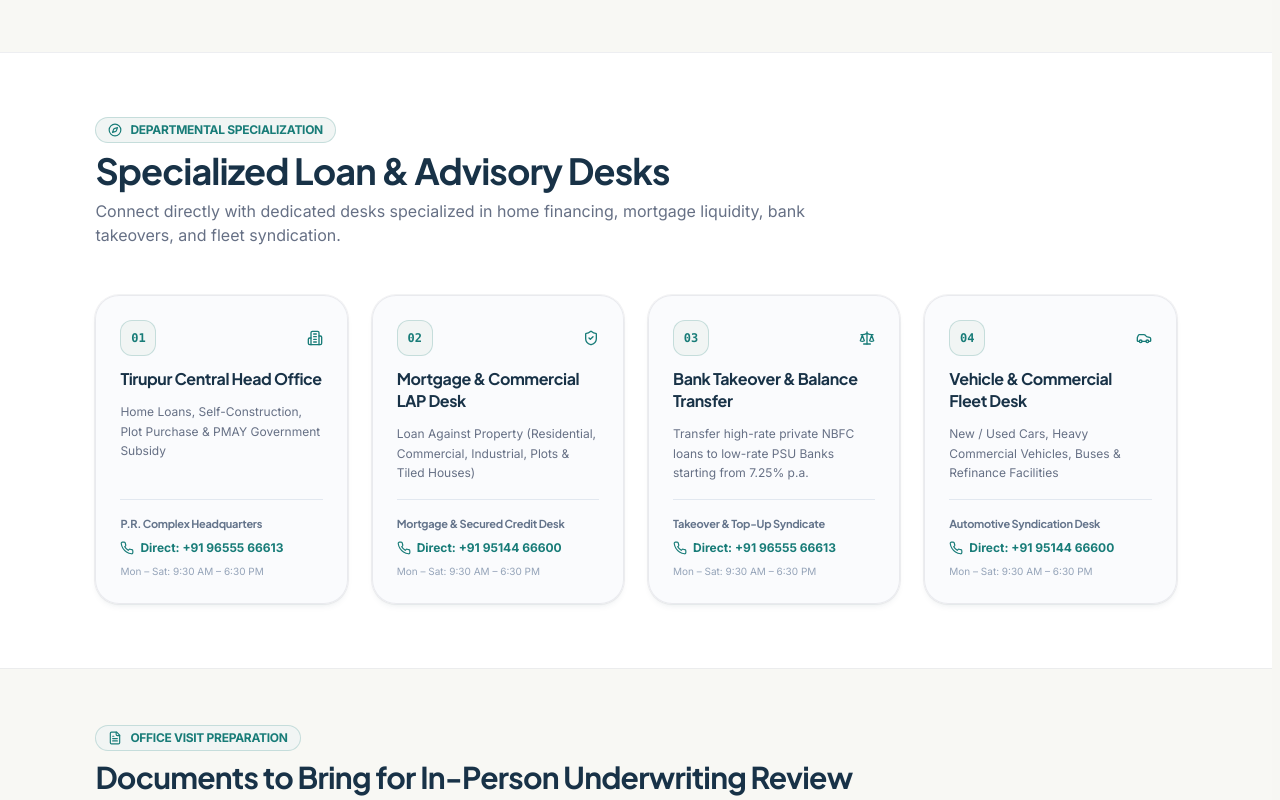
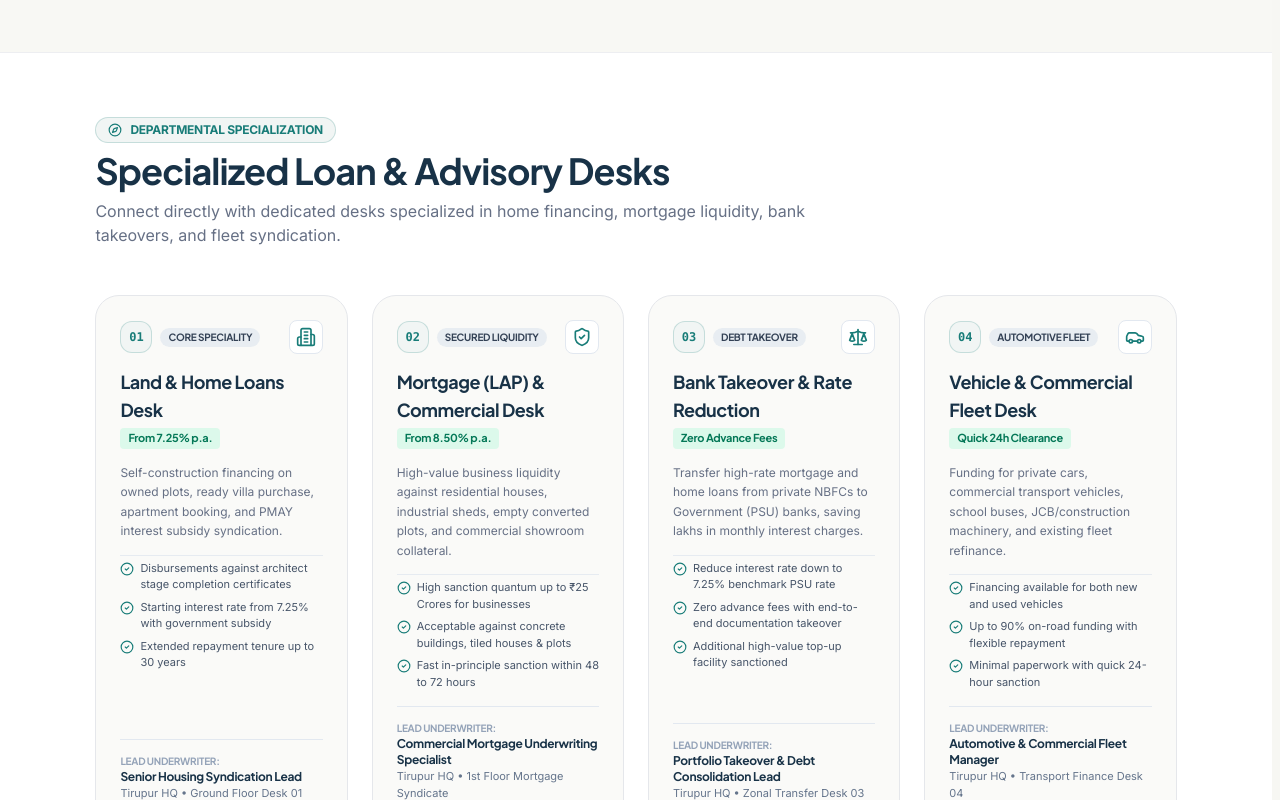
Before and after one commit to GowthamCD6/property-finance-website, a React (Vite) app in the folder client/: page /contact in a window 1280 px wide. Shown: the part 2000-2800 px from the top of the page. Built offline with nearby package versions, Linux system fonts and the light colour scheme; no server answers.

Commit message:
fix(contact): populate 4 specialized loan desks with complete details and apply homepage font family

```diff
--- a/client/src/pages/public/Contact/ContactPage.tsx
+++ b/client/src/pages/public/Contact/ContactPage.tsx
@@ -1,4 +1,4 @@
-import React, { useState, useEffect, useMemo } from 'react';
+import React, { useState, useEffect } from 'react';
 import { Link, useOutletContext } from 'react-router-dom';
 import {
   MapPin,
@@ -24,11 +24,29 @@ import {
   Car,
   Compass,
   ArrowUpRight,
+  Landmark,
+  BadgePercent,
+  Layers,
 } from 'lucide-react';
 import { SiteContent, Service } from '../../../types';
 import { CDN_IMAGES, getHeroSrcSet } from '../../../constants/cloudinaryImages';
 
 const contactHeroImage = CDN_IMAGES.contactHero;
+
+interface SpecializedDesk {
+  number: string;
+  region: string;
+  badge: string;
+  tag: string;
+  focus: string;
+  bulletPoints: string[];
+  officer: string;
+  desk: string;
+  phone: string;
+  cleanPhone: string;
+  timings: string;
+  icon: React.ReactNode;
+}
 
 export const ContactPage: React.FC = () => {
   const context = useOutletContext<{ content?: SiteContent | null; services?: Service[] }>();
@@ -40,7 +58,6 @@ export const ContactPage: React.FC = () => {
   const officeAddress =
     content?.officeAddress ||
     'No. 48, 49, P.R. Complex, Binny Compound Main Street, Kumaran Road, Tirupur - 641601';
-  const businessHours = content?.businessHours || 'Monday – Saturday: 9:30 AM – 6:30 PM (IST)';
 
   const [mounted, setMounted] = useState(false);
   const [tilt, setTilt] = useState({ x: 0, y: 0 });
@@ -80,7 +97,7 @@ export const ContactPage: React.FC = () => {
     };
 
     updateOfficeStatus();
-    const timer = setInterval(updateOfficeStatus, 30000); // refresh every 30s
+    const timer = setInterval(updateOfficeStatus, 30000);
     return () => clearInterval(timer);
   }, []);
 
@@ -137,67 +154,87 @@ export const ContactPage: React.FC = () => {
 
   const handleCopyAddress = () => {
     navigator.clipboard.writeText(
-      `${businessName}, ${officeAddress}, Landmark: Binny Compound Main St, Kumaran Road, Tirupur - 641601`
+      `${businessName}, ${officeAddress}, Landmark: Binny Compound Main St, Kumaran Road, Tirupur - 641601, Tamil Nadu`
     );
     setCopiedAddress(true);
     setTimeout(() => setCopiedAddress(false), 2500);
   };
 
-  const defaultRegionalDesks = [
+  // 4 Core Specialized Loan & Advisory Desks of Prime Associates
+  const specializedDesks: SpecializedDesk[] = [
     {
-      region: 'Tirupur Central Head Office',
-      focus: 'Home Loans, Self-Construction, Plot Purchase & PMAY Government Subsidy',
-      desk: 'P.R. Complex Headquarters',
+      number: '01',
+      region: 'Land & Home Loans Desk',
+      badge: 'From 7.25% p.a.',
+      tag: 'Core Speciality',
+      focus: 'Self-construction financing on owned plots, ready villa purchase, apartment booking, and PMAY interest subsidy syndication.',
+      bulletPoints: [
+        'Disbursements against architect stage completion certificates',
+        'Starting interest rate from 7.25% with government subsidy',
+        'Extended repayment tenure up to 30 years',
+      ],
+      officer: 'Senior Housing Syndication Lead',
+      desk: 'Tirupur HQ • Ground Floor Desk 01',
       phone: '+91 96555 66613',
-      timings: 'Mon – Sat: 9:30 AM – 6:30 PM',
-      icon: <Building2 className="w-4 h-4 text-brand-teal" />,
+      cleanPhone: '919655566613',
+      timings: 'Monday – Saturday: 9:30 AM – 6:30 PM',
+      icon: <Building2 className="w-5 h-5 text-brand-teal" />,
     },
     {
-      region: 'Mortgage & Commercial LAP Desk',
-      focus: 'Loan Against Property (Residential, Commercial, Industrial, Plots & Tiled Houses)',
-      desk: 'Mortgage & Secured Credit Desk',
+      number: '02',
+      region: 'Mortgage (LAP) & Commercial Desk',
+      badge: 'From 8.50% p.a.',
+      tag: 'Secured Liquidity',
+      focus: 'High-value business liquidity against residential houses, industrial sheds, empty converted plots, and commercial showroom collateral.',
+      bulletPoints: [
+        'High sanction quantum up to ₹25 Crores for businesses',
+        'Acceptable against concrete buildings, tiled houses & plots',
+        'Fast in-principle sanction within 48 to 72 hours',
+      ],
+      officer: 'Commercial Mortgage Underwriting Specialist',
+      desk: 'Tirupur HQ • 1st Floor Mortgage Syndicate',
       phone: '+91 95144 66600',
-      timings: 'Mon – Sat: 9:30 AM – 6:30 PM',
-      icon: <ShieldCheck className="w-4 h-4 text-brand-teal" />,
+      cleanPhone: '919514466600',
+      timings: 'Monday – Saturday: 9:30 AM – 6:30 PM',
+      icon: <ShieldCheck className="w-5 h-5 text-brand-teal" />,
     },
     {
-      region: 'Bank Takeover & Balance Transfer',
-      focus: 'Transfer high-rate private NBFC loans to low-rate PSU Banks starting from 7.25% p.a.',
-      desk: 'Takeover & Top-Up Syndicate',
+      number: '03',
+      region: 'Bank Takeover & Rate Reduction',
+      badge: 'Zero Advance Fees',
+      tag: 'Debt Takeover',
+      focus: 'Transfer high-rate mortgage and home loans from private NBFCs to Government (PSU) banks, saving lakhs in monthly interest charges.',
+      bulletPoints: [
+        'Reduce interest rate down to 7.25% benchmark PSU rate',
+        'Zero advance fees with end-to-end documentation takeover',
+        'Additional high-value top-up facility sanctioned',
+      ],
+      officer: 'Portfolio Takeover & Debt Consolidation Lead',
+      desk: 'Tirupur HQ • Zonal Transfer Desk 03',
       phone: '+91 96555 66613',
-      timings: 'Mon – Sat: 9:30 AM – 6:30 PM',
-      icon: <Scale className="w-4 h-4 text-brand-teal" />,
+      cleanPhone: '919655566613',
+      timings: 'Monday – Saturday: 9:30 AM – 6:30 PM',
+      icon: <Scale className="w-5 h-5 text-brand-teal" />,
     },
     {
+      number: '04',
       region: 'Vehicle & Commercial Fleet Desk',
-      focus: 'New / Used Cars, Heavy Commercial Vehicles, Buses & Refinance Facilities',
-      desk: 'Automotive Syndication Desk',
+      badge: 'Quick 24h Clearance',
+      tag: 'Automotive Fleet',
+      focus: 'Funding for private cars, commercial transport vehicles, school buses, JCB/construction machinery, and existing fleet refinance.',
+      bulletPoints: [
+        'Financing available for both new and used vehicles',
+        'Up to 90% on-road funding with flexible repayment',
+        'Minimal paperwork with quick 24-hour sanction',
+      ],
+      officer: 'Automotive & Commercial Fleet Manager',
+      desk: 'Tirupur HQ • Transport Finance Desk 04',
       phone: '+91 95144 66600',
-      timings: 'Mon – Sat: 9:30 AM – 6:30 PM',
-      icon: <Car className="w-4 h-4 text-brand-teal" />,
+      cleanPhone: '919514466600',
+      timings: 'Monday – Saturday: 9:30 AM – 6:30 PM',
+      icon: <Car className="w-5 h-5 text-brand-teal" />,
     },
   ];
-
-  const regionalDesks = useMemo(() => {
-    if (content?.branchOffices) {
-      try {
-        const parsed = JSON.parse(content.branchOffices);
-        if (Array.isArray(parsed) && parsed.length > 0) {
-          return parsed.map((b: any, idx: number) => ({
-            region: b.name || defaultRegionalDesks[idx]?.region,
-            focus: b.address || defaultRegionalDesks[idx]?.focus,
-            desk: b.timings || defaultRegionalDesks[idx]?.desk,
-            phone: b.phone || defaultRegionalDesks[idx]?.phone,
-            timings: b.timings || 'Mon – Sat: 9:30 AM – 6:30 PM',
-            icon: defaultRegionalDesks[idx % defaultRegionalDesks.length].icon,
-          }));
-        }
-      } catch (e) {
-        console.warn('Unable to parse dynamic branchOffices', e);
-      }
-    }
-    return defaultRegionalDesks;
-  }, [content?.branchOffices]);
 
   return (
     <div className="bg-[#f8f8f4] min-h-screen text-brand-navy font-sans antialiased selection:bg-brand-teal selection:text-white">
@@ -573,16 +610,16 @@ export const ContactPage: React.FC = () => {
                 </h3>
                 <div className="space-y-1.5 text-xs text-brand-slate font-sans">
                   <div className="flex justify-between py-1 border-b border-slate-200">
-                    <span className="font-semibold text-brand-navy">Monday – Friday:</span>
+                    <span className="font-semibold text-brand-navy font-heading">Monday – Friday:</span>
                     <span className="font-mono text-emerald-700 font-bold">9:30 AM – 6:30 PM</span>
                   </div>
                   <div className="flex justify-between py-1 border-b border-slate-200">
-                    <span className="font-semibold text-brand-navy">Saturday:</span>
+                    <span className="font-semibold text-brand-navy font-heading">Saturday:</span>
                     <span className="font-mono text-emerald-700 font-bold">9:30 AM – 6:30 PM</span>
                   </div>
                   <div className="flex justify-between py-1">
-                    <span className="font-semibold text-brand-navy">Sunday:</span>
-                    <span className="text-rose-600 font-medium">Closed (By Appointment)</span>
+                    <span className="font-semibold text-brand-navy font-heading">Sunday:</span>
+                    <span className="text-rose-600 font-medium font-sans">Closed (By Appointment)</span>
                   </div>
                 </div>
               </div>
@@ -608,7 +645,7 @@ export const ContactPage: React.FC = () => {
                   <span>Head Office Location</span>
                 </div>
 
-                <h3 className="text-xl sm:text-2xl font-extrabold text-brand-navy font-heading">
+                <h3 className="text-xl sm:text-2xl font-extrabold text-brand-navy font-heading tracking-tight">
                   Visit Prime Associates Headquarters
                 </h3>
 
@@ -622,7 +659,7 @@ export const ContactPage: React.FC = () => {
                     <span>Exact Postal Address:</span>
                   </div>
                   <p className="text-xs text-brand-slate font-sans leading-relaxed">
-                    <strong>Prime Associates — Loans &amp; Constructions</strong><br />
+                    <strong className="font-heading text-brand-navy">Prime Associates — Loans &amp; Constructions</strong><br />
                     No. 48, 49, P.R. Complex, Binny Compound Main Street,<br />
                     Kumaran Road, Tirupur - 641601, Tamil Nadu, India.
                   </p>
@@ -631,11 +668,11 @@ export const ContactPage: React.FC = () => {
                 <div className="space-y-2 text-xs font-sans text-brand-slate">
                   <div className="flex items-center gap-2">
                     <CheckCircle2 className="w-3.5 h-3.5 text-emerald-600 flex-shrink-0" />
-                    <span><strong>5 Minutes</strong> from Tirupur Central Railway Station</span>
+                    <span><strong className="text-brand-navy font-semibold">5 Minutes</strong> from Tirupur Central Railway Station</span>
                   </div>
                   <div className="flex items-center gap-2">
                     <CheckCircle2 className="w-3.5 h-3.5 text-emerald-600 flex-shrink-0" />
-                    <span><strong>2 Minutes</strong> from Old Bus Stand / Kumaran Road Junction</span>
+                    <span><strong className="text-brand-navy font-semibold">2 Minutes</strong> from Old Bus Stand / Kumaran Road Junction</span>
                   </div>
                   <div className="flex items-center gap-2">
                     <CheckCircle2 className="w-3.5 h-3.5 text-emerald-600 flex-shrink-0" />
@@ -663,12 +700,12 @@ export const ContactPage: React.FC = () => {
                   {copiedAddress ? (
                     <>
                       <Check className="w-4 h-4 text-emerald-600" />
-                      <span className="text-emerald-700">Copied!</span>
+                      <span className="text-emerald-700 font-heading">Copied!</span>
                     </>
                   ) : (
                     <>
                       <Copy className="w-4 h-4 text-slate-500" />
-                      <span>Copy Address</span>
+                      <span className="font-heading">Copy Address</span>
                     </>
                   )}
                 </button>
@@ -711,7 +748,7 @@ export const ContactPage: React.FC = () => {
       </section>
 
       {/* ────────────────────────────────────────────────────────────
-          4. SPECIALIZED REGIONAL LENDING DESKS
+          4. SPECIALIZED LOAN & ADVISORY DESKS (FULL 4-COLUMN RICH GRID)
           ──────────────────────────────────────────────────────────── */}
       <section className="pt-12 sm:pt-16 pb-16 bg-white border-t border-brand-border/70">
         <div className="w-[92%] sm:w-[88%] lg:w-[85%] max-w-7xl mx-auto">
@@ -729,39 +766,85 @@ export const ContactPage: React.FC = () => {
           </div>
 
           <div className="grid grid-cols-1 md:grid-cols-2 lg:grid-cols-4 gap-5 sm:gap-6">
-            {regionalDesks.map((desk, idx) => (
+            {specializedDesks.map((desk) => (
               <div
-                key={idx}
-                className="bg-slate-50/70 rounded-2xl sm:rounded-3xl border border-brand-border/80 shadow-card ring-1 ring-slate-900/5 p-5 sm:p-6 flex flex-col justify-between hover:border-teal-400 hover:shadow-xl transition-all duration-300 group space-y-4"
+                key={desk.number}
+                className="bg-[#fafaf8] rounded-2xl sm:rounded-3xl border border-brand-border hover:border-brand-teal shadow-xs hover:shadow-xl transition-all duration-300 p-5 sm:p-6 flex flex-col justify-between space-y-4 group"
               >
-                <div className="space-y-3">
+                <div className="space-y-3.5">
+                  {/* Top Bar: Desk Number + Tag + Icon */}
                   <div className="flex items-center justify-between">
-                    <div className="w-9 h-9 rounded-xl bg-brand-teal-light text-brand-teal flex items-center justify-center font-bold text-xs font-mono border border-brand-teal/20 group-hover:bg-brand-teal group-hover:text-white transition-colors">
-                      0{idx + 1}
+                    <div className="flex items-center gap-2">
+                      <span className="w-8 h-8 rounded-xl bg-brand-teal-light text-brand-teal flex items-center justify-center font-extrabold text-xs font-mono border border-brand-teal/20 group-hover:bg-brand-teal group-hover:text-white transition-colors">
+                        {desk.number}
+                      </span>
+                      <span className="text-[10px] uppercase font-bold font-heading px-2 py-0.5 rounded-full bg-slate-200/70 text-slate-700">
+                        {desk.tag}
+                      </span>
                     </div>
+                    <div className="p-1.5 rounded-lg bg-white border border-slate-200 text-brand-teal group-hover:scale-110 transition-transform">
                       {desk.icon}
                     </div>
-                  <h3 className="font-bold text-base text-brand-navy font-heading leading-snug">
+                  </div>
+
+                  {/* Title & Badge */}
+                  <div>
+                    <h3 className="font-extrabold text-base sm:text-lg text-brand-navy font-heading leading-snug group-hover:text-brand-teal transition-colors">
                       {desk.region}
                     </h3>
+                    <span className="inline-block mt-1 text-[11px] font-bold text-emerald-700 bg-emerald-100/70 px-2 py-0.5 rounded font-heading">
+                      {desk.badge}
+                    </span>
+                  </div>
+
+                  {/* Focus Description */}
                   <p className="text-xs text-brand-slate font-sans leading-relaxed">
                     {desk.focus}
                   </p>
+
+                  {/* Department Highlights */}
+                  <ul className="space-y-1.5 pt-1 text-[11px] text-slate-600 font-sans border-t border-slate-200/80">
+                    {desk.bulletPoints.map((point, pIdx) => (
+                      <li key={pIdx} className="flex items-start gap-1.5">
+                        <CheckCircle2 className="w-3.5 h-3.5 text-brand-teal flex-shrink-0 mt-0.5" />
+                        <span>{point}</span>
+                      </li>
+                    ))}
+                  </ul>
                 </div>
 
-                <div className="pt-4 border-t border-slate-200 flex flex-col gap-2">
-                  <div className="text-[11px] font-bold text-slate-500 font-heading">
+                {/* Desk Footer Details */}
+                <div className="pt-3.5 border-t border-slate-200 space-y-2.5 font-sans">
+                  <div>
+                    <span className="text-[10px] font-bold text-slate-400 uppercase tracking-wider block font-heading">
+                      Lead Underwriter:
+                    </span>
+                    <span className="text-xs font-bold text-brand-navy font-heading block">
+                      {desk.officer}
+                    </span>
+                    <span className="text-[11px] text-slate-500 block">
                       {desk.desk}
+                    </span>
                   </div>
+
+                  {/* Direct Contact Buttons */}
+                  <div className="flex items-center gap-2 pt-1">
                     <a
-                    href={`tel:${desk.phone.replace(/\s+/g, '').split(',')[0]}`}
-                    className="inline-flex items-center gap-1.5 text-xs font-bold text-brand-teal group-hover:text-teal-700 transition-colors"
+                      href={`tel:${desk.phone.replace(/\s+/g, '')}`}
+                      className="flex-1 py-2 px-2.5 rounded-xl bg-brand-navy hover:bg-slate-800 text-white text-[11px] font-bold font-heading flex items-center justify-center gap-1.5 transition-colors whitespace-nowrap shadow-xs"
                     >
-                    <Phone className="w-3.5 h-3.5" />
-                    <span>Direct: {desk.phone}</span>
+                      <Phone className="w-3 h-3 flex-shrink-0" />
+                      <span>{desk.phone}</span>
                     </a>
-                  <div className="text-[10px] text-slate-400 font-sans">
-                    {desk.timings}
+                    <a
+                      href={`https://wa.me/${desk.cleanPhone}?text=Hello%20Prime%20Associates,%20I%20would%20like%20to%20enquire%20with%20the%20${encodeURIComponent(desk.region)}.`}
+                      target="_blank"
+                      rel="noopener noreferrer"
+                      className="p-2 rounded-xl bg-[#25D366] hover:bg-[#20bd5a] text-white transition-colors flex items-center justify-center shadow-xs flex-shrink-0"
+                      title="Chat on WhatsApp"
+                    >
+                      <MessageCircle className="w-3.5 h-3.5" />
+                    </a>
                   </div>
                 </div>
               </div>
@@ -834,19 +917,19 @@ export const ContactPage: React.FC = () => {
       </section>
 
       {/* ────────────────────────────────────────────────────────────
-          6. DEDICATED STREAMLINED BANNER: TO ONLINE LOAN ENQUIRY
+          6. STREAMLINED NEXT STEP: DEDICATED ONLINE ENQUIRY PORTAL
           ──────────────────────────────────────────────────────────── */}
-      <section className="py-12 bg-gradient-to-r from-[#0c1e30] via-[#0f273d] to-[#14324f] text-white border-t border-white/10">
+      <section className="py-12 sm:py-14 bg-gradient-to-r from-[#0c1e30] via-[#0f273d] to-[#14324f] text-white border-t border-white/10">
         <div className="w-[92%] sm:w-[88%] lg:w-[85%] max-w-7xl mx-auto flex flex-col md:flex-row items-center justify-between gap-6">
           <div className="space-y-1.5 text-center md:text-left">
             <div className="inline-flex items-center gap-1.5 text-xs font-bold text-teal-300 uppercase tracking-wider font-heading">
               <Sparkles className="w-3.5 h-3.5" />
               <span>Looking to Apply Online?</span>
             </div>
-            <h3 className="text-xl sm:text-2xl font-bold font-heading text-white">
+            <h3 className="text-xl sm:text-2xl font-bold font-heading text-white tracking-tight">
               Submit Your Complete Loan Application Dossier Online
             </h3>
-            <p className="text-xs sm:text-sm text-slate-300 font-sans max-w-2xl">
+            <p className="text-xs sm:text-sm text-slate-300 font-sans max-w-2xl leading-relaxed">
               Use our dedicated Online Enquiry Portal to specify loan requirements, upload financial records, and get instant multi-bank evaluation from 40+ empanelled lenders.
             </p>
           </div>
@@ -862,6 +945,62 @@ export const ContactPage: React.FC = () => {
           </div>
         </div>
       </section>
+
+      {/* Synchronized Headline & Button Visual Effects */}
+      <style>{`
+        .shimmer-headline-text {
+          background: linear-gradient(
+            90deg,
+            #ffffff 0%,
+            #ffffff 35%,
+            #bae6fd 50%,
+            #ffffff 65%,
+            #ffffff 100%
+          );
+          background-size: 200% auto;
+          -webkit-background-clip: text;
+          background-clip: text;
+          -webkit-text-fill-color: transparent;
+          animation: shimmer-text-flow 5s ease-in-out infinite;
+          display: inline-block;
+        }
+
+        @keyframes shimmer-text-flow {
+          0%, 15% { background-position: 200% center; }
+          45%, 100% { background-position: -200% center; }
+        }
+
+        .hero-btn-primary {
+          position: relative;
+          overflow: hidden;
+          border-radius: 9999px;
+          background: linear-gradient(135deg, #187C78 0%, #126763 50%, #0e524f 100%);
+          border: 1px solid rgba(255, 255, 255, 0.22);
+          border-top-color: rgba(255, 255, 255, 0.55);
+          box-shadow:
+            0 10px 25px -4px rgba(24, 124, 120, 0.55),
+            0 4px 10px rgba(0, 0, 0, 0.35),
+            inset 0 1.5px 0 rgba(255, 255, 255, 0.45);
+          transition: transform 0.28s cubic-bezier(0.34, 1.56, 0.64, 1), box-shadow 0.28s ease, background 0.28s ease, border-color 0.28s ease;
+        }
+
+        .hero-btn-primary:hover {
+          transform: translateY(-2px) scale(1.02);
+          background: linear-gradient(135deg, #1ea39e 0%, #187C78 50%, #126763 100%);
+          box-shadow:
+            0 14px 28px -4px rgba(24, 124, 120, 0.65),
+            0 6px 12px rgba(0, 0, 0, 0.4),
+            inset 0 1.5px 0 rgba(255, 255, 255, 0.55);
+        }
+
+        .hero-btn-arrow {
+          transition: transform 0.25s ease;
+        }
+
+        .hero-btn-primary:hover .hero-btn-arrow {
+          transform: translateX(4px);
+        }
+      `}</style>
     </div>
   );
 };
```
Lines whose indentation alone changed are shown as unchanged.
